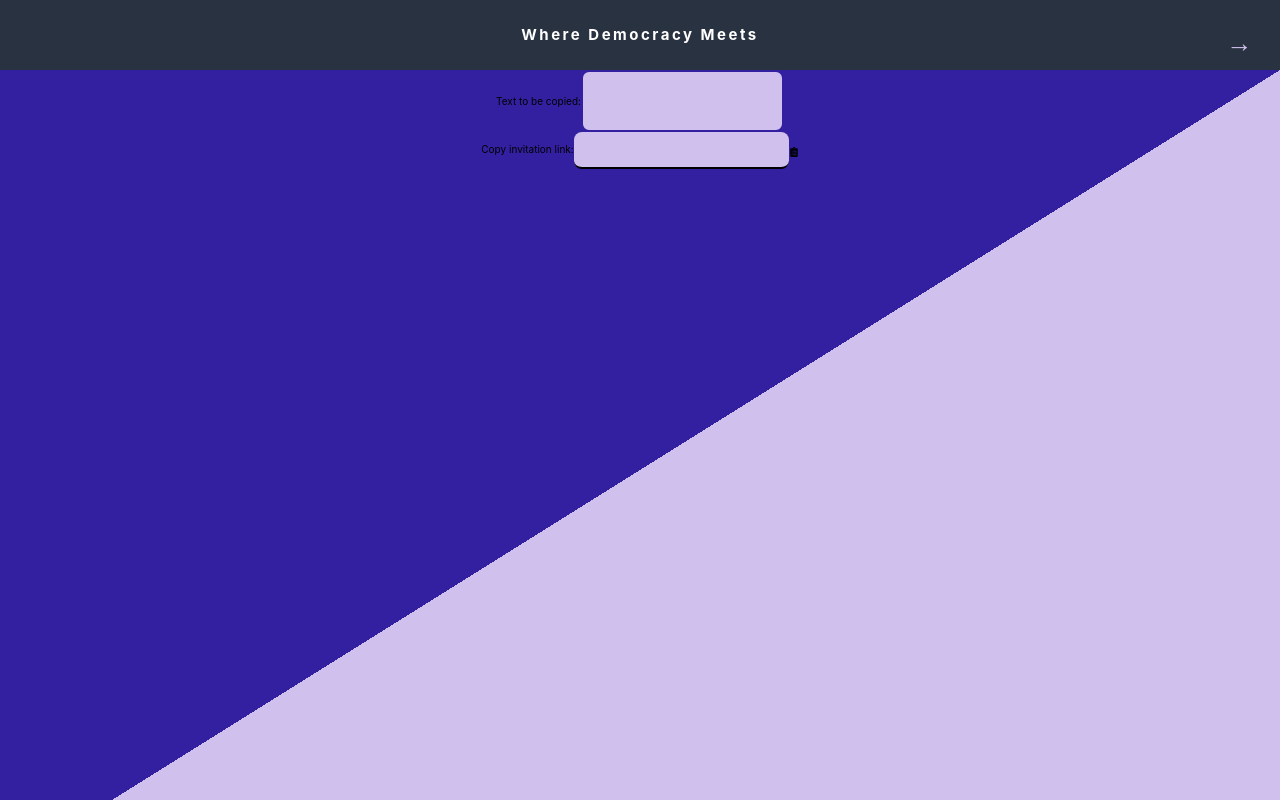
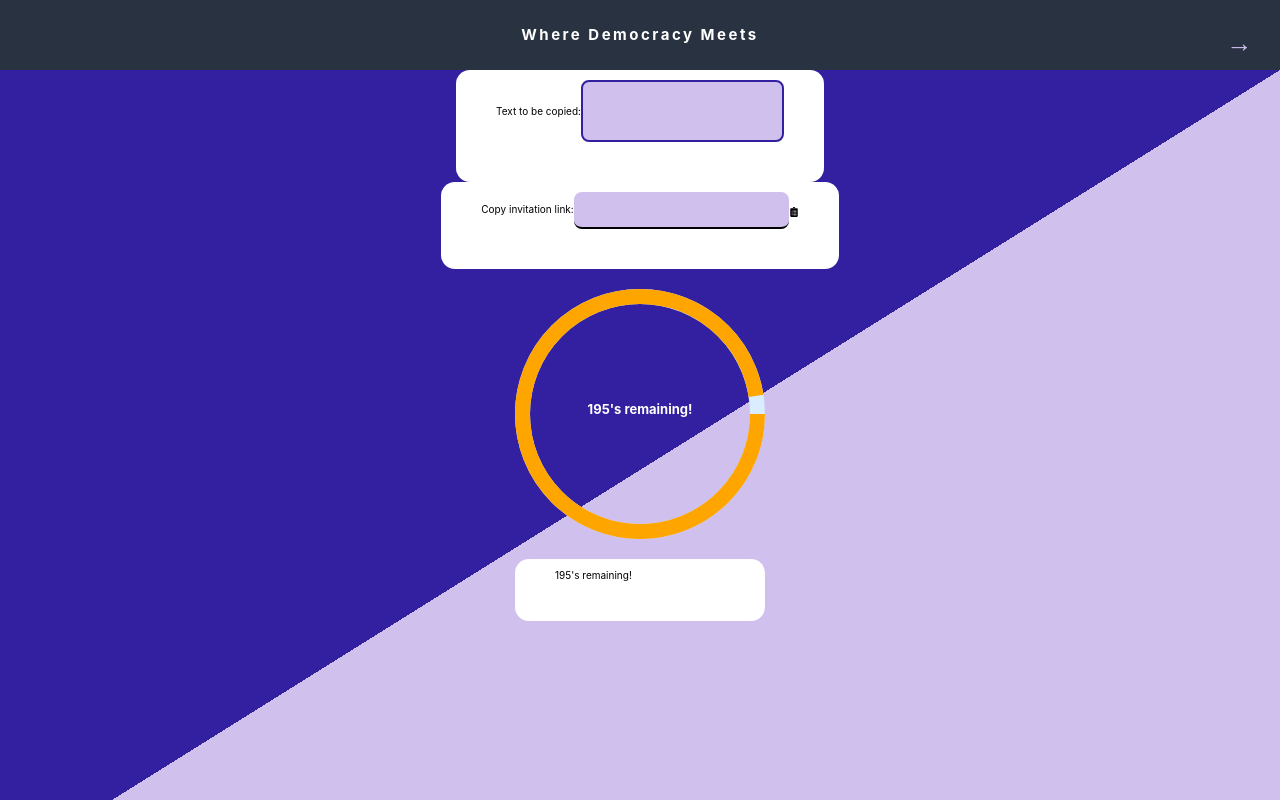
Before and after one commit to aaspinwall/collab, a Next.js app in the folder frontend/: page /development in a window 1280 px wide. Shown: the top 800 px of the page. Built offline with nearby package versions, Linux system fonts and the light colour scheme.

Commit message:
timer check

```diff
--- a/frontend/components/timer/index.jsx
+++ b/frontend/components/timer/index.jsx
@@ -1,8 +1,49 @@
 import React, { useEffect, useState, createRef } from "react";
+import Card from "../ui/card";
+import styled from "styled-components";
 
-const Timer = ({ time, onTimeIsUp }) => {
+const StyledProgress = styled.div`
+  .circular-chart {
+    display: block;
+    margin: 20px auto;
+    max-width: 100%;
+    max-height: 250px;
+  }
+  .circular-bg {
+    fill: none;
+  }
+  .circle {
+    fill: none;
+  }
+  .percentage {
+    font-size: 1.3rem;
+    text-anchor: middle;
+    fill: #fff;
+    font-weight: bold;
+  }
+`;
+
+const Timer = (props, { time, onTimeIsUp }) => {
   const [seconds, setSeconds] = useState(time || 200);
+  const [progress, setProgress] = useState(null);
   const userTime = createRef(null);
+  const [offset, setOffset] = useState(0);
+
+  const { size, strokeWidth, circleOneStroke, circleTwoStroke } = props;
+
+  const center = size / 2;
+  const radius = size / 2 - strokeWidth / 2;
+  const circumference = 2 * Math.PI * radius;
+
+  // setting progress just in the first render
+  useEffect(() => {
+    setProgress(seconds);
+  }, []);
+
+  useEffect(() => {
+    const progressOffset = ((progress - seconds) / progress) * circumference;
+    setOffset(progressOffset);
+  }, [setOffset, progress, circumference, offset, seconds]);
 
   const handleSubmit = (e) => {
     e.preventDefault();
@@ -16,7 +57,8 @@ const Timer = ({ time, onTimeIsUp }) => {
       if (seconds >= 1) {
         setSeconds((seconds) => seconds - 1);
       } else if (seconds === 0) {
-        onTimeIsUp("time is up!");
+        // changed onTimeIsUp prop to alert() to avoid error compilation
+        alert("time is up!");
         clearInterval(interval);
       }
     }, 1000);
@@ -24,11 +66,35 @@ const Timer = ({ time, onTimeIsUp }) => {
   }, [seconds]);
 
   return (
-    <div className="grid">
-      <div className="card">
+    <StyledProgress>
+      <svg className="circular-chart" width={size} height={size}>
+        <circle
+          className="circular-bg"
+          stroke={circleOneStroke}
+          cx={center}
+          cy={center}
+          r={radius}
+          strokeWidth={strokeWidth}
+        ></circle>
+        <circle
+          className="circle"
+          stroke={circleTwoStroke}
+          cx={center}
+          cy={center}
+          r={radius}
+          strokeWidth={strokeWidth}
+          strokeDasharray={circumference}
+          strokeDashoffset={offset}
+        ></circle>
+        <text x={center} y={center} className="percentage">
+          {seconds}'s <br />
+          remaining!
+        </text>
+      </svg>
+      <Card>
         <span className="timer-seconds">{seconds}'s remaining!</span>
-      </div>
-    </div>
+      </Card>
+    </StyledProgress>
   );
 };
 
--- a/frontend/pages/development/index.js
+++ b/frontend/pages/development/index.js
@@ -1,5 +1,6 @@
 import React from "react";
-
+import Timer from "../../components/timer";
+import Card from "../../components/ui/card";
 import CopyToClipBoardButton from "../../components/ui/copytoclipboard";
 
 export default function Development() {
@@ -7,6 +8,13 @@ export default function Development() {
   const [textToBeCopied, setTextToBeCopied] = React.useState("");
 
   //   const [text, setText] = React.useState(null);
+
+  const state = {
+    size: 250,
+    strokeWidth: 15,
+    circleOneStroke: "#d9edfe",
+    circleTwoStroke: "orange",
+  };
 
   function handleChange(e) {
     console.log(e, "change");
@@ -16,15 +24,24 @@ export default function Development() {
   return (
     <>
       <div>
+        <Card>
           <form>
             <label>
               Text to be copied:
-            <input type="text" value={textToBeCopied} onChange={handleChange} />
+              <input
+                type="text"
+                value={textToBeCopied}
+                onChange={handleChange}
+              />
             </label>
             {/* <input type="submit" value="Set Copy State" /> */}
           </form>
+        </Card>
       </div>
+      <Card>
         <CopyToClipBoardButton text={textToBeCopied} />
+      </Card>
+      <Timer time={50} {...state} />
     </>
   );
 }
```
Lines whose indentation alone changed are shown as unchanged.
